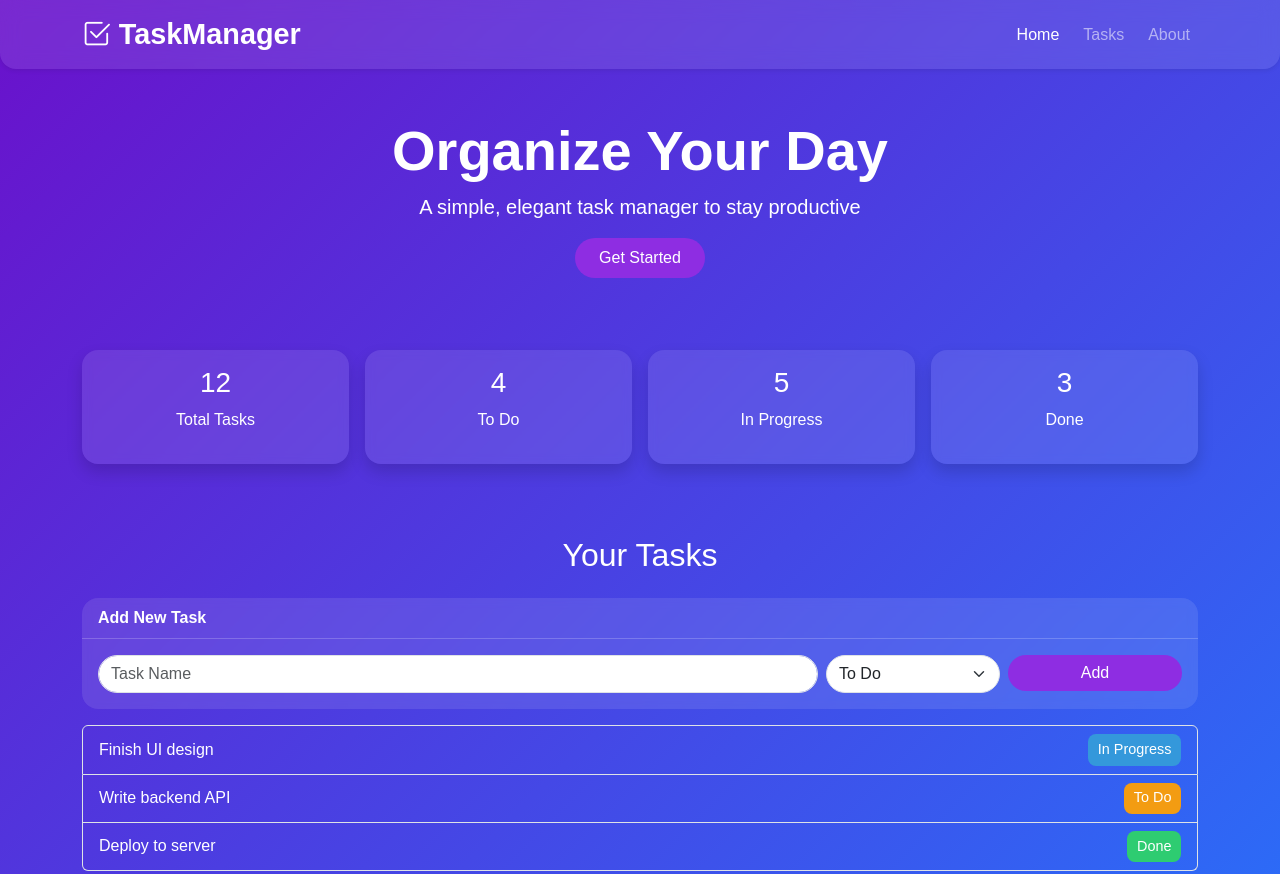
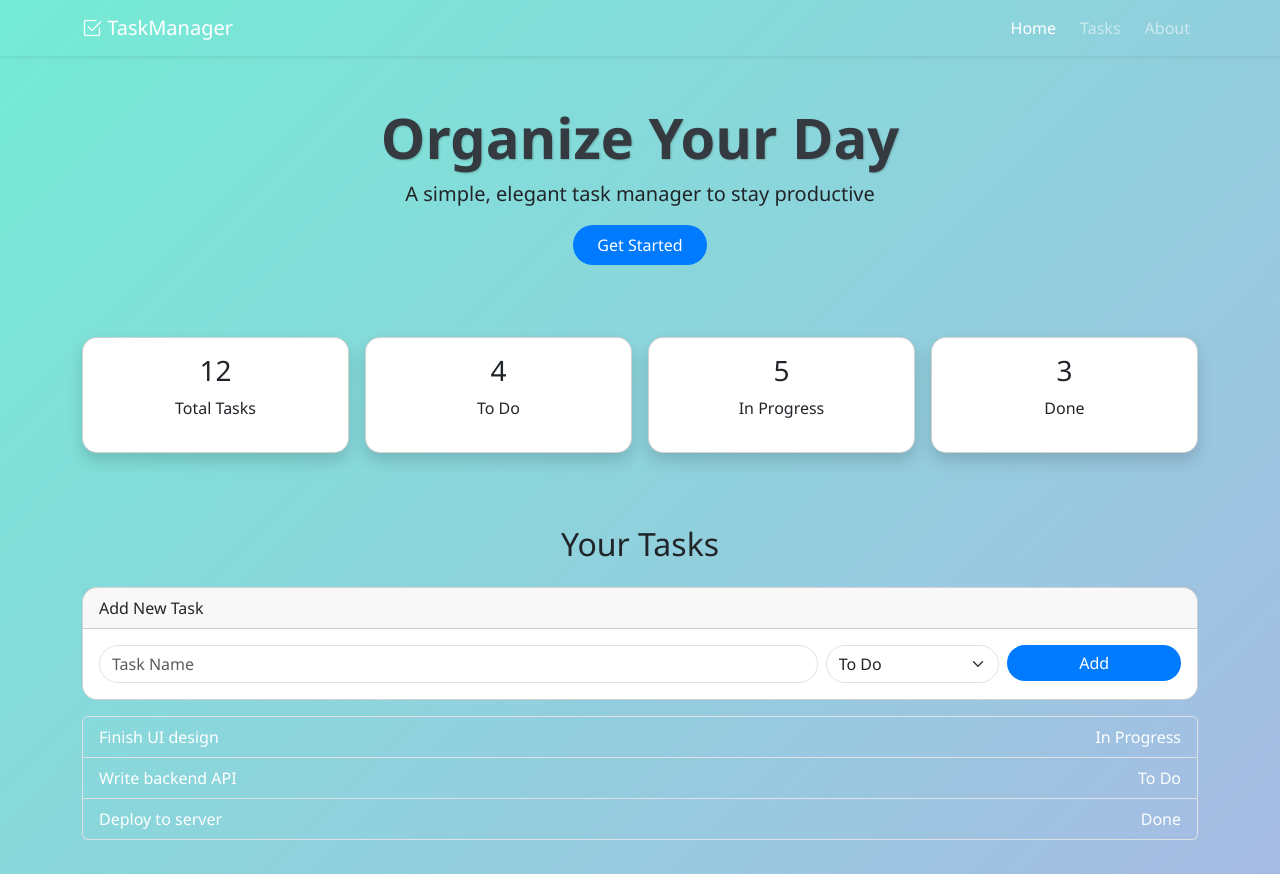
Before and after one commit to bisma455/taskmanager, a plain HTML site: page index.html in a window 1280 px wide. Shown: the top 874 px of the page. Drawn offline with nearby package versions, Linux system fonts and the light colour scheme.

Commit message:
Update index.html

```diff
--- a/index.html
+++ b/index.html
@@ -8,52 +8,77 @@
     <link href="https://cdn.jsdelivr.net/npm/bootstrap-icons@1.11.1/font/bootstrap-icons.css" rel="stylesheet">
     <style>
       body {
-            background: linear-gradient(135deg, #6a11cb, #2575fc);
-            color: #fff;
-            font-family: "Poppins", sans-serif;
+    background: linear-gradient(135deg, #74ebd5, #ACB6E5);
+    font-family: 'Segoe UI', Tahoma, Geneva, Verdana, sans-serif;
 }
-        .navbar {
-            background: rgba(255, 255, 255, 0.1);
-            backdrop-filter: blur(10px);
-            border-radius: 0 0 1rem 1rem;
+
+h1 {
+    color: #343a40;
+    text-shadow: 1px 1px 2px rgba(0,0,0,0.2);
 }
-        .navbar-brand {
-            font-weight: bold;
-            font-size: 1.8rem;
+
+.card {
+    border-radius: 15px;
+    transition: transform 0.3s ease, box-shadow 0.3s ease;
 }
-        .card {
-            background: rgba(255, 255, 255, 0.1);
-            border: none;
-            border-radius: 1rem;
-            backdrop-filter: blur(5px);
-            color: #fff;
+
+.card:hover {
+    transform: scale(1.02);
+    box-shadow: 0 10px 20px rgba(0,0,0,0.2);
 }
-        .card-header {
-            background: transparent;
-            border-bottom: 1px solid rgba(255, 255, 255, 0.2);
-            font-weight: 600;
-        }
+
 .btn-primary {
-            background: #8e2de2;
+    background-color: #007bff;
     border: none;
 }
+
 .btn-primary:hover {
-            background: #4a00e0;
+    background-color: #0056b3;
 }
-        .status-badge {
-            font-size: 0.9rem;
-            padding: 0.3rem 0.6rem;
-            border-radius: 0.5rem;
+
+.btn-warning, .btn-danger {
+    border: none;
 }
-        .status-todo { background: #f39c12; }
-        .status-progress { background: #3498db; }
-        .status-done { background: #2ecc71; }
-        .modal-content {
-            background: rgba(255, 255, 255, 0.1);
-            backdrop-filter: blur(8px);
-            border-radius: 1rem;
-            color: #fff;
+
+.btn-warning:hover {
+    background-color: #e0a800;
 }
+
+.btn-danger:hover {
+    background-color: #c82333;
+}
+
+.badge.to-do {
+    background-color: #ffc107;
+    color: #212529;
+}
+
+.badge.in-progress {
+    background-color: #0d6efd;
+}
+
+.badge.done {
+    background-color: #28a745;
+}
+
+.animate-slide {
+    animation: slideIn 0.5s ease forwards;
+}
+
+.animate-fade {
+    animation: fadeIn 0.8s ease forwards;
+}
+
+@keyframes slideIn {
+    from { opacity: 0; transform: translateY(-20px); }
+    to { opacity: 1; transform: translateY(0); }
+}
+
+@keyframes fadeIn {
+    from { opacity: 0; }
+    to { opacity: 1; }
+}
+
     </style>
 </head>
 <body>
```
Lines whose indentation alone changed are shown as unchanged.
